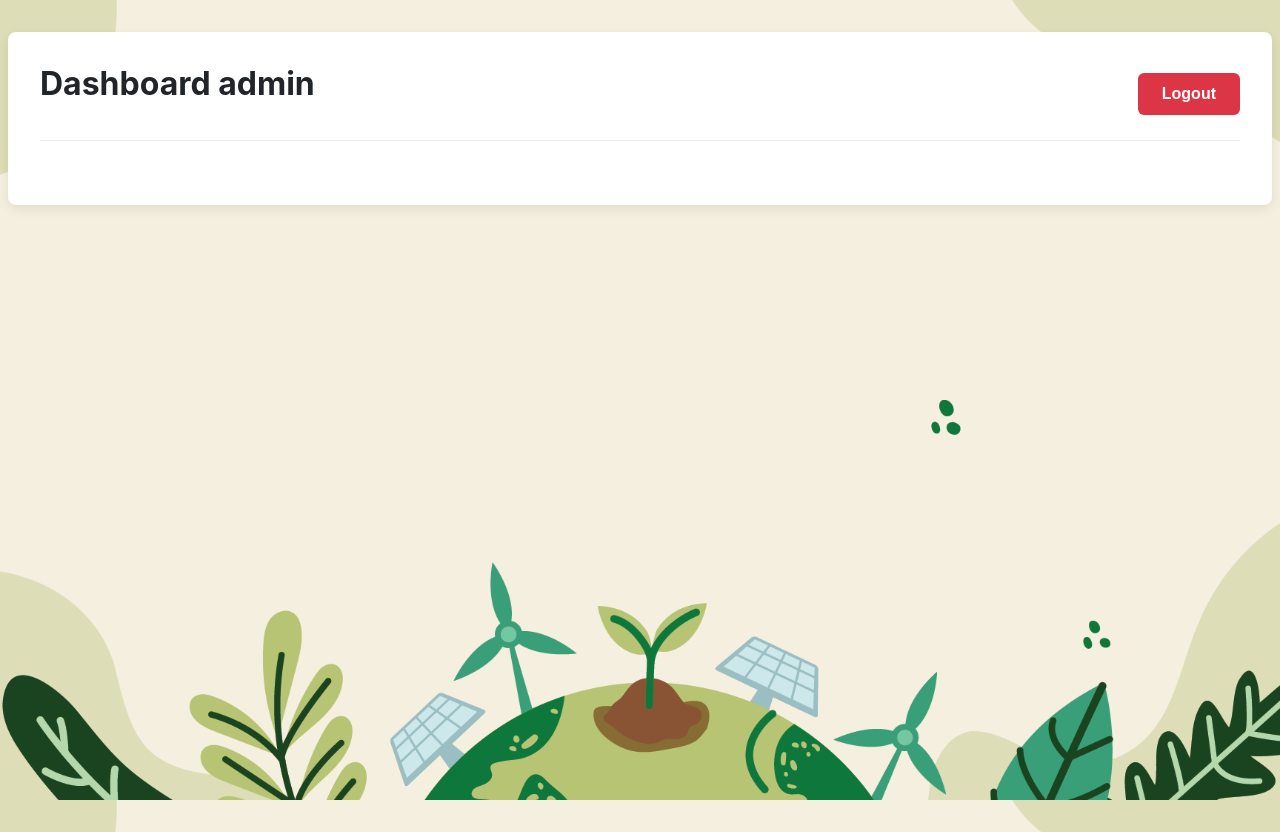
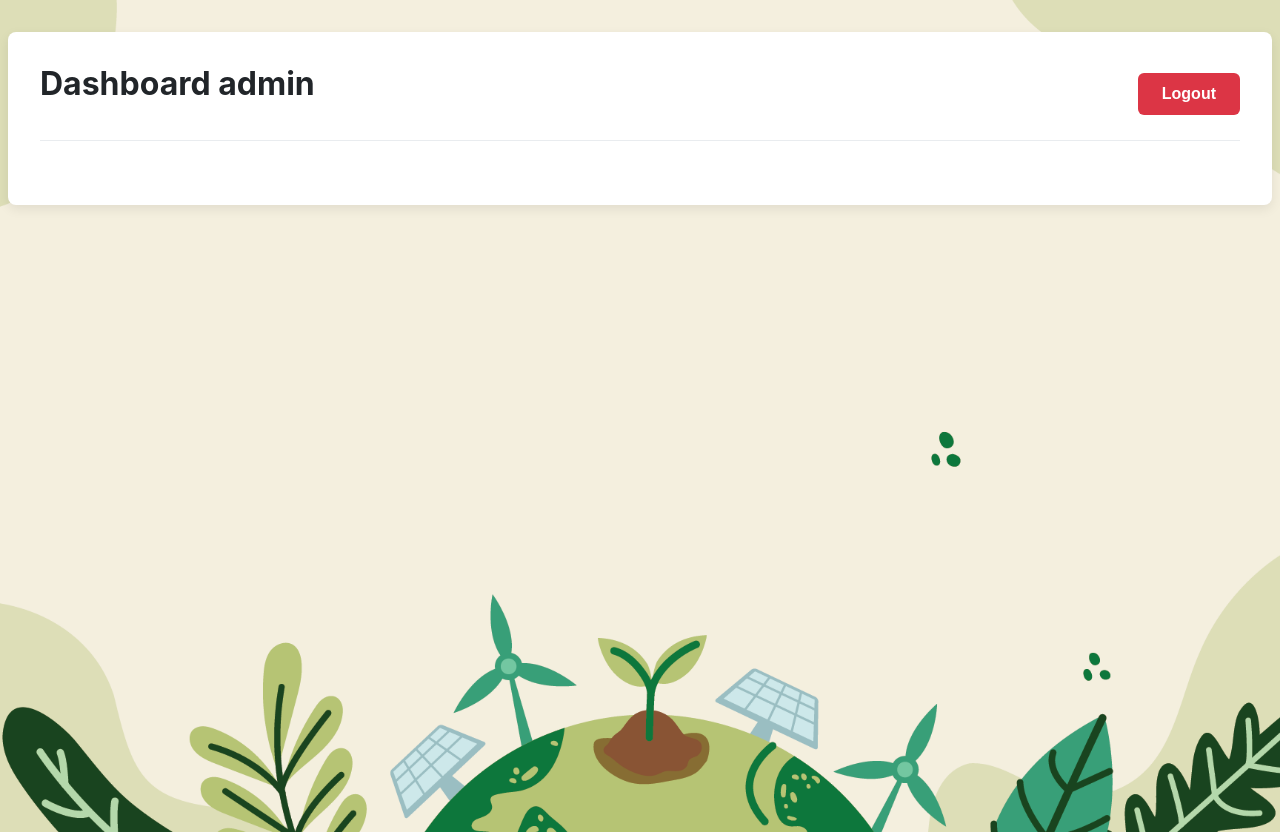
Before and after one commit to irfandelix/aplikasi-perizinan-lh, a React (Create React App) app in the folder frontend/: page /dashboard in a window 1280 px wide. Built offline with nearby package versions, Linux system fonts and the light colour scheme; sample sign-in values are in the browser's storage.

Commit message:
fix error background

```diff
--- a/frontend/src/App.js
+++ b/frontend/src/App.js
@@ -30,6 +30,7 @@ function App() {
     };
 
     return (
+        <div style={appStyle}>
         <Router>
             <Routes>
                 {/* Rute untuk Halaman Login (Publik) */}
@@ -73,6 +74,7 @@ function App() {
                 <Route path="*" element={<NotFoundPage />} />
             </Routes>
         </Router>
+        </div>
     );
 }
 
```
